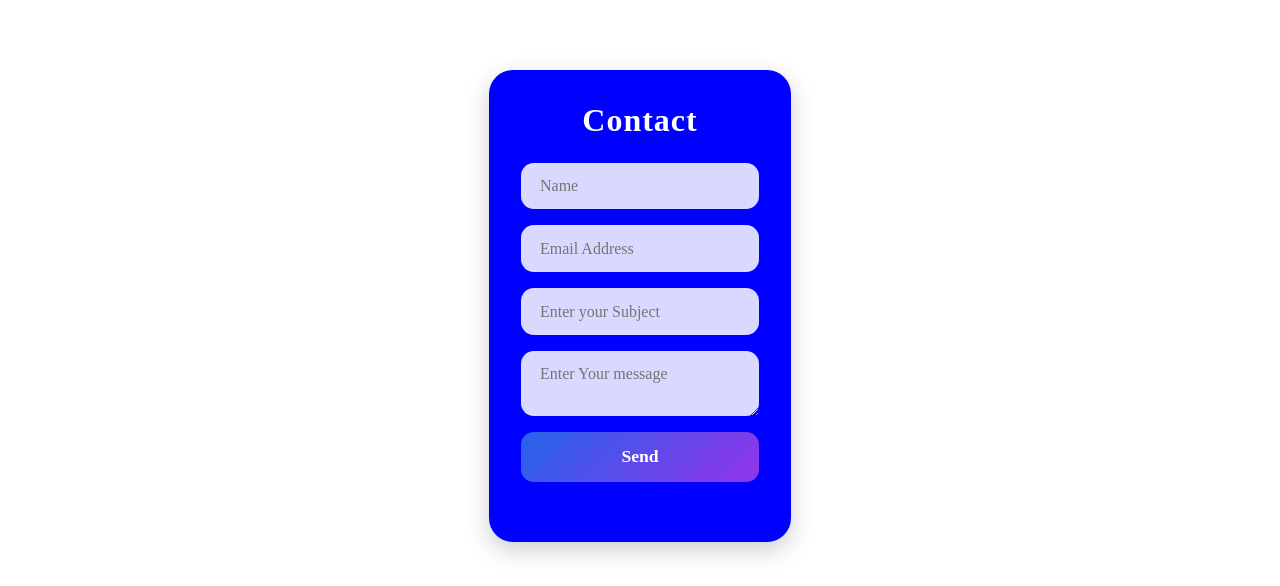
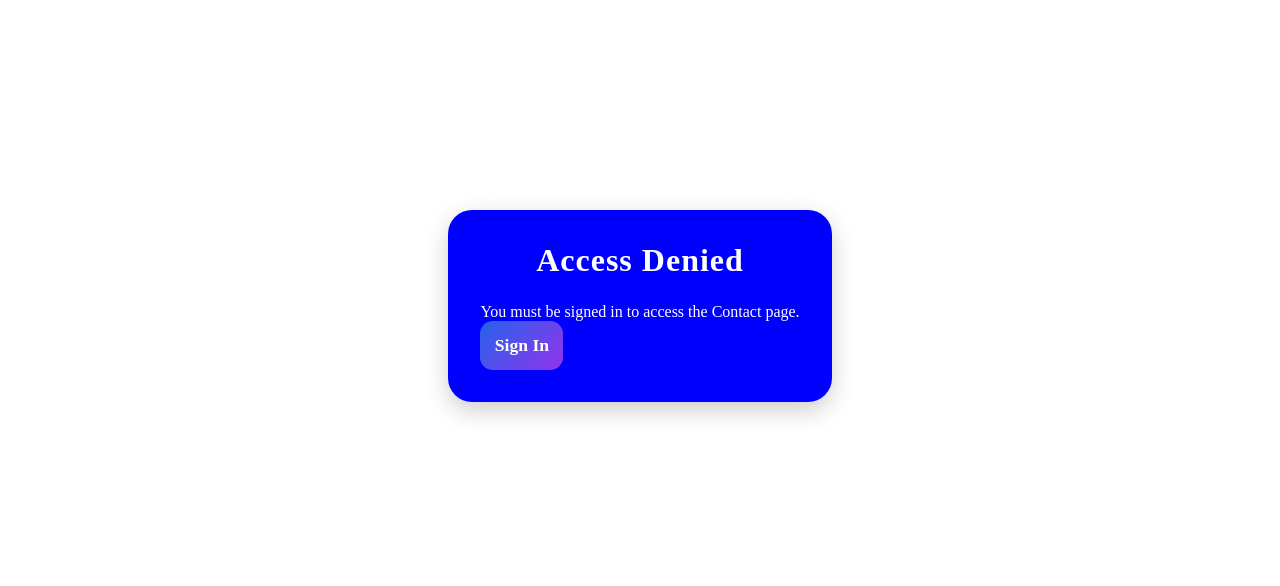
Before and after one commit to Funmight44/HomeHaven, a React (Vite) app: page /contact in a window 1280 px wide. Shown: the part 974-1560 px from the top of the page. Built offline with nearby package versions, Linux system fonts and the light colour scheme.

Commit message:
add autentication and validiation to contact page

```diff
--- a/data.json
+++ b/data.json
@@ -150,7 +150,7 @@
   {
     "id": 10,
     "title": "Residential Land Plot",
-    "image": "/Estate-images/stephan-bechert-yFV39g6AZ5o-unsplash.jpg",
+    "image": "/Estate-images/zac-gudakov-5QLCohwVndQ-unsplash.jpg",
     "location": "Ajah, Lagos, Nigeria",
     "price": 20000000,
     "currency": "NGN",
--- a/src/components/header.jsx
+++ b/src/components/header.jsx
@@ -1,7 +1,7 @@
 import { useState } from "react";
 import { useAuth0 } from "@auth0/auth0-react";
 import { Link } from "react-router-dom";
-import Contact from "../pages/contact";
+
 const Header = () => {
     const [showNav, setShowNav] = useState(false)
     const { isAuthenticated, user, loginWithRedirect, logout} = useAuth0();
@@ -18,13 +18,9 @@ const Header = () => {
                 </div></Link>
                 <div className={`nav-links ${showNav ? 'sideBar' : ''}`} onClick={() => setShowNav(false)}>
                     <Link to="/"><p>Home</p></Link>
-                    <Link to="/projects">Projects</Link>
-                    <Link to="/contact">Contact</Link>
-                    {/* <a href="#about"><p>About</p></a>
-                     <a href="#projects"><p>Projects</p></a>
-                    <a href="#testimonial"><p>Testimonial</p></a> */}
+                    <Link to="/projects"><p>Projects</p></Link>
+                    <Link to="/contact"><p>Contact</p></Link>
                     {isAuthenticated && <h3>User: {user.name}</h3>}
-
                 </div>
                 {isAuthenticated ? <button className="signUp-btn" onClick={() => logout({ logoutParams: { returnTo: window.location.origin } })}>Sign Out</button>
                 : <button className="signUp-btn" onClick={() => loginWithRedirect()}>Sign In</button>}
--- a/src/pages/contact.jsx
+++ b/src/pages/contact.jsx
@@ -1,16 +1,32 @@
 import { useState } from "react";
 import UseTitle from "../hook/usetitle";
+import { useAuth0 } from "@auth0/auth0-react";
 
 
 
 const Contact = () => {
   UseTitle("Contact")
     const [result, setResult] = useState("");
+      const [emailError, setEmailError] = useState("");
+      const {isAuthenticated, loginWithRedirect} = useAuth0();
+
+      function validateEmail(email) {
+        const regress = /^[^\s@]+@[^\s@]+\.[^\s@]+$/;
+        return regress.test(String(email).toLowerCase());
+      }
 
     const onSubmit = async (event) => {
         event.preventDefault();
         setResult("Sending....");
+        setEmailError("")
         const formData = new FormData(event.target);
+        const email = formData.get("email");
+
+        if(!validateEmail(email)){
+          setEmailError("Please enter a valid email address");
+          setResult("")
+          return;
+        }
 
         formData.append("access_key", "39cacce3-4b3e-4c6c-a5f5-176459dbb196");
 
@@ -30,6 +46,20 @@ const Contact = () => {
         }
       };
 
+       if (!isAuthenticated) {
+          return (
+            <section className="modal-overlay">
+              <div className="contact">
+                <div className="content">
+                  <h3>Access Denied</h3>
+                  <p style={{maginBottom: "20px"}}>You must be signed in to access the Contact page.</p>
+                  <button onClick={() => loginWithRedirect()}>Sign In</button>
+                </div>
+              </div>
+            </section>
+          );
+       }
+
    return (
         <section className="modal-overlay">
             <div className="contact">
@@ -38,6 +68,7 @@ const Contact = () => {
                     <form onSubmit={onSubmit}>
                         <input type="text" name="name" placeholder="Name" required/>
                         <input type="email" name="email" placeholder="Email Address" required/>
+                        {emailError && <span className="error">{emailError}</span>}
                         <input type="text" name="subject" placeholder="Enter your Subject" required/>
                         <textarea type="text" name="message" placeholder="Enter Your message" required/>
                         <button type="submit">Send</button>
--- a/src/pages/homePage.jsx
+++ b/src/pages/homePage.jsx
@@ -11,17 +11,11 @@ const Testimonial = lazy(() => import("../components/testimonial"))
 const Homepage = () => {
     UseTitle("Home")
     return (
-        <>
            <Suspense fallback={<p className="loader"><i class="bi bi-arrow-clockwise"></i></p>}>
               <About/>
+               <Products/>
+               <Testimonial/>
            </Suspense>
-           <Suspense fallback={<p className="loader"><i class="bi bi-arrow-clockwise"></i></p>}>
-                <Products/>
-           </Suspense>
-          <Suspense fallback={<p className="loader"><i class="bi bi-arrow-clockwise"></i></p>}>
-                <Testimonial/>
-          </Suspense>
-        </>
      );
 }
 
--- a/src/pages/propertyDetail.jsx
+++ b/src/pages/propertyDetail.jsx
@@ -37,7 +37,6 @@ const PropertyDetails = () => {
 
     return (
         <section >
-              {loading && <p className="loader"><i class="bi bi-arrow-clockwise"></i></p>}
               {error && <p>{error}</p>}
               {!loading && !error && (
                 <Suspense fallback={<p className="loader"><i class="bi bi-arrow-clockwise"></i></p>}>
```
